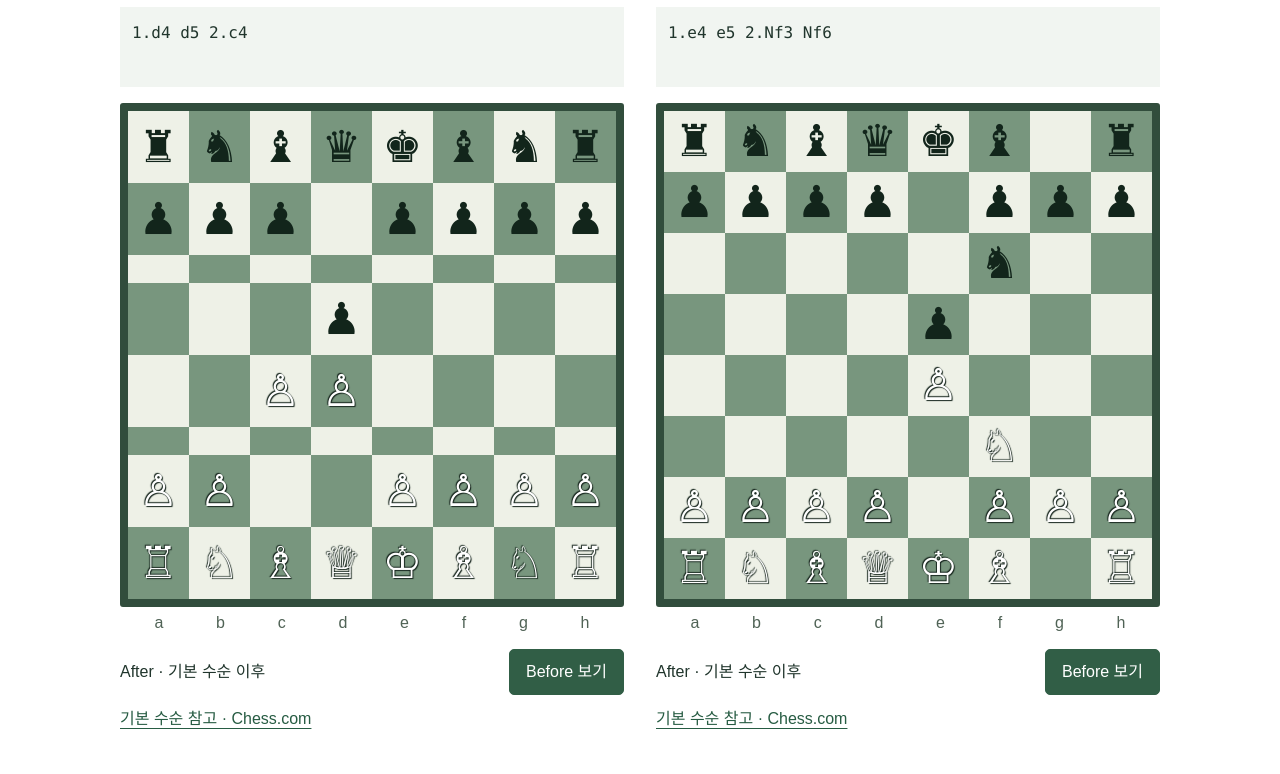
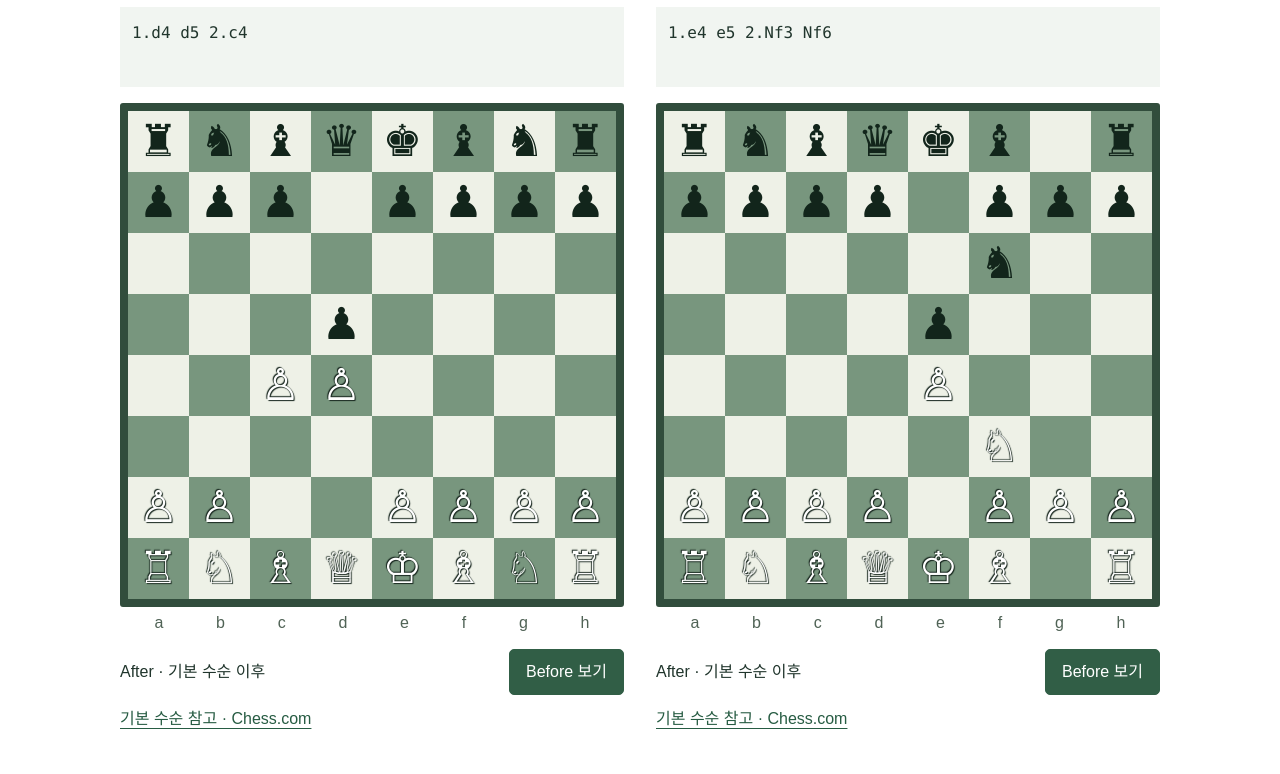
Before and after one commit to storktree/storktree.github.io, a plain HTML site: page index.html in a window 1280 px wide. Shown: the part 846-1620 px from the top of the page. Drawn offline with Linux system fonts and the light colour scheme.

Commit message:
Fix equal chessboard rows during Before and After

```diff
--- a/index.html
+++ b/index.html
@@ -126,13 +126,16 @@ figure {
 }
 .board {
   display:grid;
-  grid-template-columns:repeat(8,1fr);
+  grid-template-columns:repeat(8,minmax(0,1fr));
+  grid-template-rows:repeat(8,minmax(0,1fr));
   aspect-ratio:1;
   border:8px solid #314d3c;
   border-radius:3px;
   overflow:hidden
 }
 .square {
+  min-height:0;
+  overflow:hidden;
   display:flex;
   align-items:center;
   justify-content:center;
```
